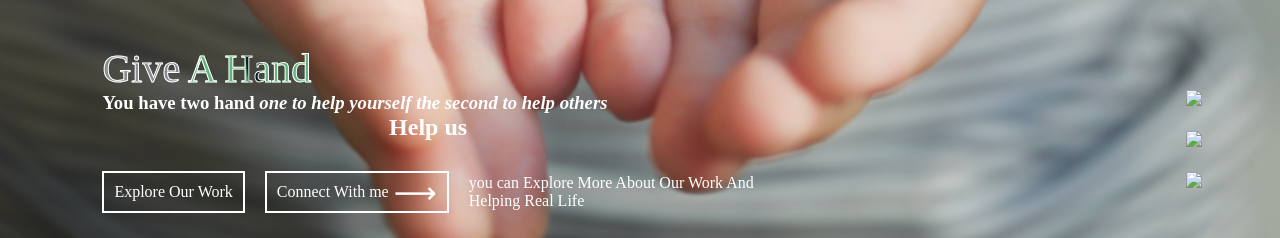
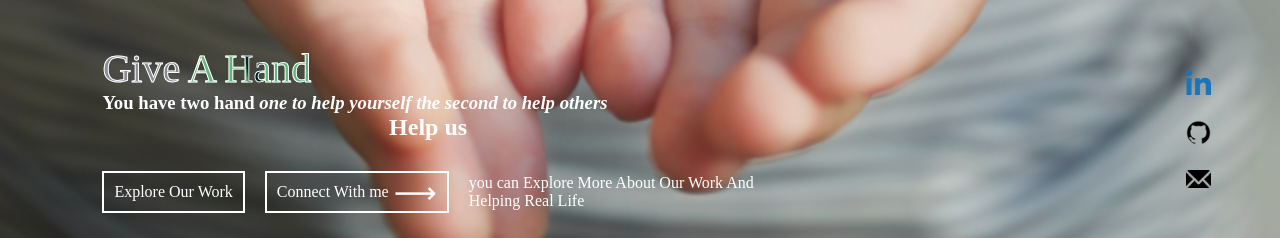
Before and after one commit to ChinmayKumarDas158/Payment-getway.github.io, a plain HTML site: page index.html in a window 1280 px wide. Shown: the part 523-761 px from the top of the page. Drawn offline with Linux system fonts and the light colour scheme; files whose address does not match are found by name.

Commit message:
Update index.html

```diff
--- a/index.html
+++ b/index.html
@@ -49,9 +49,9 @@
         </div>
 
         <div class="social-icons">
-            <a href="https://www.linkedin.com/in/chinmaykumardas/" target="_blank"> <img src="images/linkind.png"></a>
-            <a href="https://github.com/ChinmayKumarDas158" target="_blank"> <img src="images/git.png"></a>
-            <a href="https://mail.google.com/mail/u/1/#inbox" target="_blank"> <img src="images/mail.png"></a>
+            <a href="https://www.linkedin.com/in/chinmaykumardas/" target="_blank"> <img src="linkind.png"></a>
+            <a href="https://github.com/ChinmayKumarDas158" target="_blank"> <img src="git.png"></a>
+            <a href="https://mail.google.com/mail/u/1/#inbox" target="_blank"> <img src="mail.png"></a>
         </div>
     </div>
 
```
